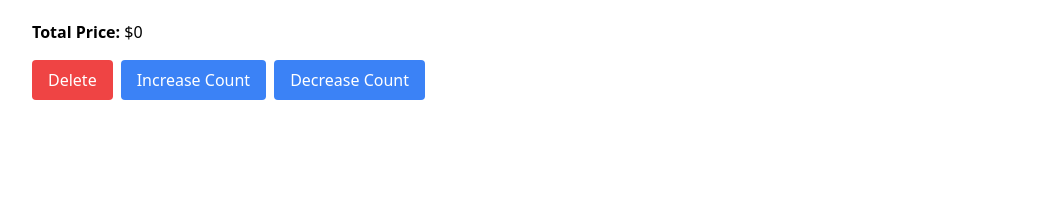
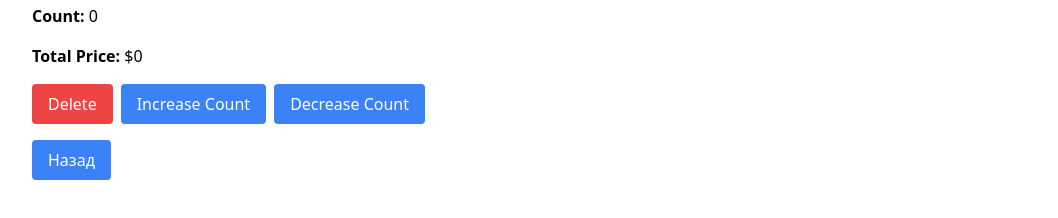
Before and after one commit to Aidana777/Tailwind-Book-react-app, a React (Create React App) app: page /booklist/1 in a window 1280 px wide. Shown: the part 412-630 px from the top of the page, without its empty margins (100-1158 px from the left). Built offline with nearby package versions, Linux system fonts and the light colour scheme.

Commit message:
OneCardPage добавить кнопочку назад

```diff
--- a/src/App.jsx
+++ b/src/App.jsx
@@ -1,18 +1,22 @@
-import React from "react";
+import React, { useState } from "react";
 import { Routes, Route } from "react-router-dom";
 import AuthPage from "./components/AuthPage/AuthPage";
 import BookList from "./components/BookList/BookList";
 import OneCardPage from "./components/oneCardPage/OneCardPage";
+import Cart from "./components/Card/Card";
 
 const App = () => {
+  // Здесь предполагается, что у вас будет массив cartItems
+  const cartItems = []; // Замените это на свой код получения элементов корзины
+
   return (
     <div className="App">
       <Routes>
         <Route path="/" element={<AuthPage />} />
         <Route path="/booklist" element={<BookList />} />
         <Route path="/booklist/:id" element={<OneCardPage />} />
+        <Route path="/cart" element={<Cart cartItems={cartItems} />} />
       </Routes>
-
     </div>
   );
 };
--- /dev/null
+++ b/src/components/Sidebar/Sidebar.jsx
@@ -0,0 +1,27 @@
+import React from "react";
+import { Link } from "react-router-dom";
+
+const Sidebar = ({ products }) => {
+  return (
+    <div className="w-1/4 bg-gray-200 p-4">
+      <h2 className="text-xl font-semibold mb-4">All Products</h2>
+      <ul className="space-y-2">
+        {products.map((product) => (
+          <li key={product.id}>
+            <Link to={`/booklist/${product.id}`} className="text-blue-500 hover:underline">
+              {product.name}
+            </Link>
+          </li>
+        ))}
+      </ul>
+      <Link
+        to="/cart"
+        className="mt-4 block bg-blue-500 text-white px-4 py-2 rounded hover:bg-blue-600"
+      >
+        Go to Cart
+      </Link>
+    </div>
+  );
+};
+
+export default Sidebar;
--- a/src/components/oneCardPage/OneCardPage.jsx
+++ b/src/components/oneCardPage/OneCardPage.jsx
@@ -9,7 +9,7 @@ const OneCardPage = () => {
   const initialCount = storedCount ? parseInt(storedCount) : 0;
   const [count, setCount] = useState(initialCount);
 
-  const navigate = useNavigate()
+  const navigate = useNavigate();
 
   if (!card) {
     return <div>Карточка не найдена</div>;
@@ -21,6 +21,7 @@ const OneCardPage = () => {
     try {
       localStorage.removeItem(`${id}_count`);
       console.log("Позиция удалена:", id);
+      navigate("/booklist");
     } catch (error) {
       console.error("Ошибка удаления позиции:", error);
     }
@@ -50,8 +51,10 @@ const OneCardPage = () => {
       }
     }
   };
+
   return (
-    <div className="p-8">
+    <div className="flex">
+      <div className="w-3/4 p-8">
         <img
           src={card.image}
           className="w-[200px] h-[200px] bg-center cursor-pointer bg-no-repeat bg-cover mx-auto mb-4"
@@ -66,7 +69,7 @@ const OneCardPage = () => {
         <div className="mb-4">
           <span className="font-semibold">Total Price:</span> ${totalPrice}
         </div>
-      <div className="flex space-x-2">
+        <div className="flex space-x-2 mt-4">
           <button
             className="px-4 py-2 bg-red-500 text-white rounded hover:bg-red-600 transition duration-300 transform hover:scale-105"
             onClick={handleDelete}
@@ -85,7 +88,13 @@ const OneCardPage = () => {
           >
             Decrease Count
           </button>
-
+        </div>
+        <button
+          className="mt-4 px-4 py-2 bg-blue-500 text-white rounded hover:bg-blue-600 transition duration-300 transform hover:scale-105"
+          onClick={() => navigate(-1)}
+        >
+          Назад
+        </button>
       </div>
     </div>
   );
```
Also changed, not shown: src/components/BookList/BookList.jsx (line endings or trailing spaces), src/components/LoginForm/LoginForm.jsx (line endings or trailing spaces), src/components/SearchBar/SearchBar.jsx (line endings or trailing spaces). Lines whose indentation alone changed are shown as unchanged.
